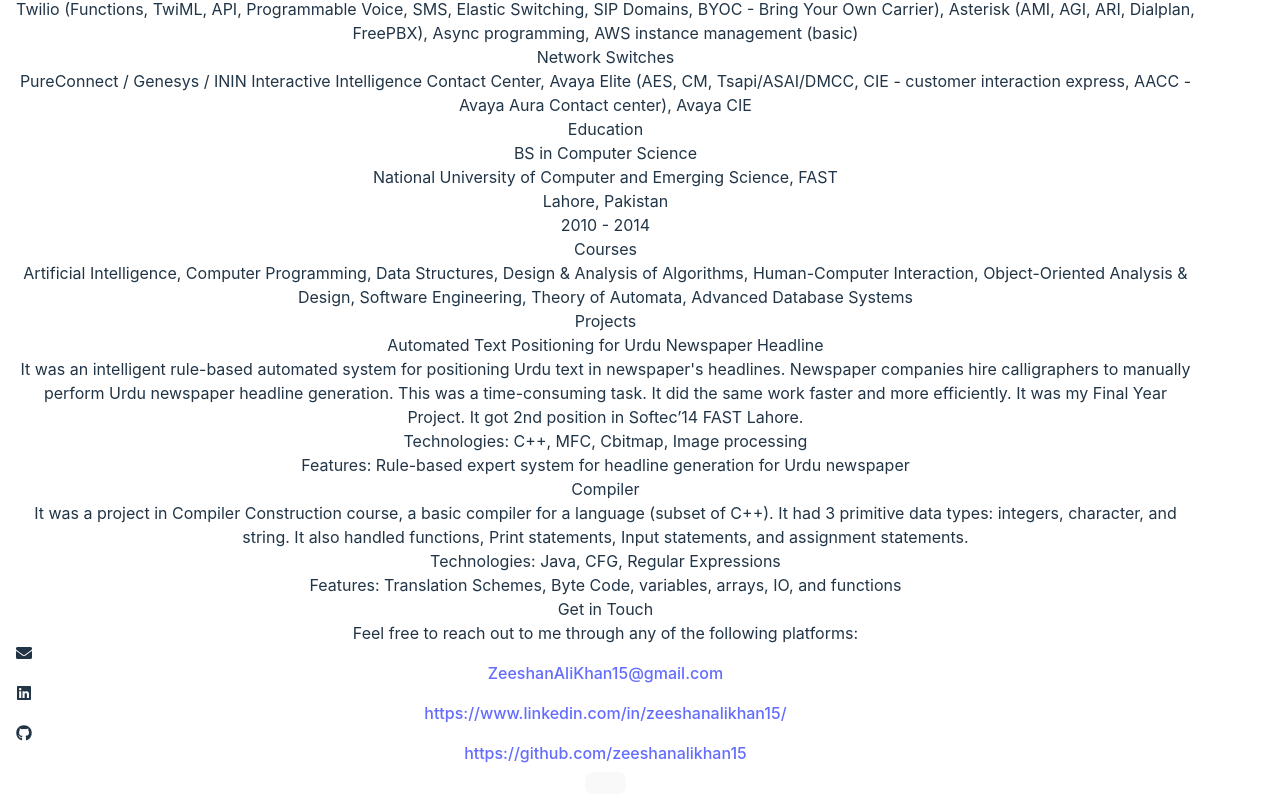
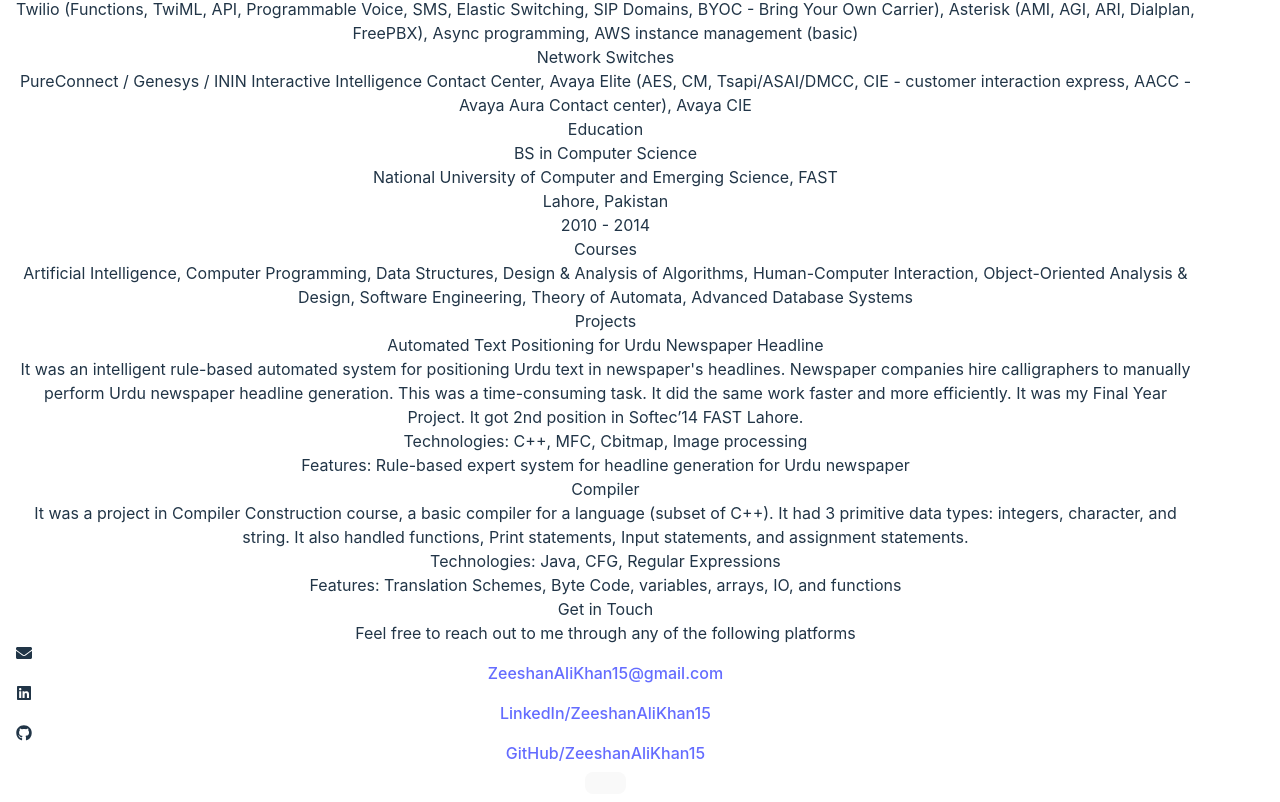
Before and after one commit to zeeshanalikhan15/zeeshanalikhan15.github.io, a React (Vite) app: page / in a window 1280 px wide. Shown: the part 5866-6668 px from the top of the page. Built offline with nearby package versions, Linux system fonts and the light colour scheme.

Commit message:
update contact

```diff
--- a/src/components/contact/ContactInfo.jsx
+++ b/src/components/contact/ContactInfo.jsx
@@ -5,23 +5,29 @@
 function ContactInfo() {
   return (
     <section id="contact" className="my-8 p-6 bg-gray-500 shadow-md rounded-lg">
-      <h2 className="text-4xl font-bold mb-6 bg-gray-500 p-2 rounded-md text-white text-center">Get in Touch</h2>
+      <h2 className="text-4xl font-bold mb-6 bg-gray-500 p-2 rounded-md text-white text-center">{contactInfoData.heading}</h2>
       <div className="space-y-10">
         <div className="relative bg-white p-8 rounded-md shadow-md text-left lg:text-center">
           <div className="section-content">
-            <p className="section-description mb-6 text-sm sm:text-base md:text-lg text-gray-700 text-left lg:text-center">Feel free to reach out to me through any of the following platforms:</p>
-            <div className="contact-details flex flex-col items-start lg:items-center">
-              <div className="contact-item mb-6 flex items-center">
-                <FaEnvelope className="text-xl sm:text-2xl text-gray-800 mr-2" />
-                <p className="break-words"><a href={`mailto:${contactInfoData.email}`} className="contact-link text-sm sm:text-lg text-blue-600 hover:underline ml-2 break-all">{contactInfoData.email}</a></p>
+            <p className="section-description mb-6 text-sm sm:text-base md:text-lg text-gray-700 text-center">{contactInfoData.description}</p>
+            <div className="contact-details flex flex-col items-center lg:ml-32">
+              <div className="contact-item mb-6 flex items-center justify-center w-full">
+                <div className="flex items-center justify-start w-full max-w-md">
+                  <FaEnvelope className="text-xl sm:text-2xl text-gray-800 mr-2" />
+                  <p className="break-words"><a href={`mailto:${contactInfoData.email}`} className="contact-link text-sm sm:text-lg text-blue-600 hover:underline ml-2 break-all">{contactInfoData.email}</a></p>
+                </div>
               </div>
-              <div className="contact-item mb-6 flex items-center">
-                <FaLinkedin className="text-xl sm:text-2xl text-gray-800 mr-2" />
-                <p className="break-words"><a href={contactInfoData.linkedin} className="contact-link text-sm sm:text-lg text-blue-600 hover:underline ml-2 break-all">{contactInfoData.linkedin}</a></p>
+              <div className="contact-item mb-6 flex items-center justify-center w-full">
+                <div className="flex items-center justify-start w-full max-w-md">
+                  <FaLinkedin className="text-xl sm:text-2xl text-gray-800 mr-2" />
+                  <p className="break-words"><a href={contactInfoData.linkedin} target="_blank" rel="noopener noreferrer" className="contact-link text-sm sm:text-lg text-blue-600 hover:underline ml-2 break-all">{contactInfoData.linkedinText}</a></p>
+                </div>
               </div>
-              <div className="contact-item mb-6 flex items-center">
-                <FaGithub className="text-xl sm:text-2xl text-gray-800 mr-2" />
-                <p className="break-words"><a href={contactInfoData.github} className="contact-link text-sm sm:text-lg text-blue-600 hover:underline ml-2 break-all">{contactInfoData.github}</a></p>
+              <div className="contact-item mb-6 flex items-center justify-center w-full">
+                <div className="flex items-center justify-start w-full max-w-md">
+                  <FaGithub className="text-xl sm:text-2xl text-gray-800 mr-2" />
+                  <p className="break-words"><a href={contactInfoData.github} target="_blank" rel="noopener noreferrer" className="contact-link text-sm sm:text-lg text-blue-600 hover:underline ml-2 break-all">{contactInfoData.githubText}</a></p>
+                </div>
               </div>
             </div>
           </div>
--- a/src/data/data.js
+++ b/src/data/data.js
@@ -245,9 +245,13 @@
 ];
 
 export const contactInfoData = {
+    heading: 'Get in Touch',
+    description: 'Feel free to reach out to me through any of the following platforms',
     email: 'ZeeshanAliKhan15@gmail.com',
     linkedin: 'https://www.linkedin.com/in/zeeshanalikhan15/',
-    github: 'https://github.com/zeeshanalikhan15'
+    linkedinText: 'LinkedIn/ZeeshanAliKhan15',
+    github: 'https://github.com/zeeshanalikhan15',
+    githubText: 'GitHub/ZeeshanAliKhan15'
 };
 
 export const proficiencyData = {
```
